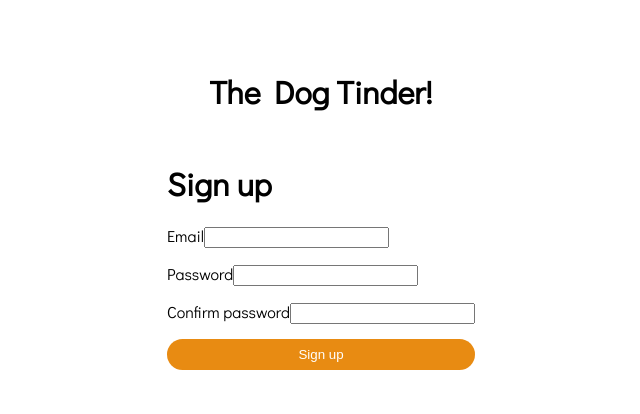
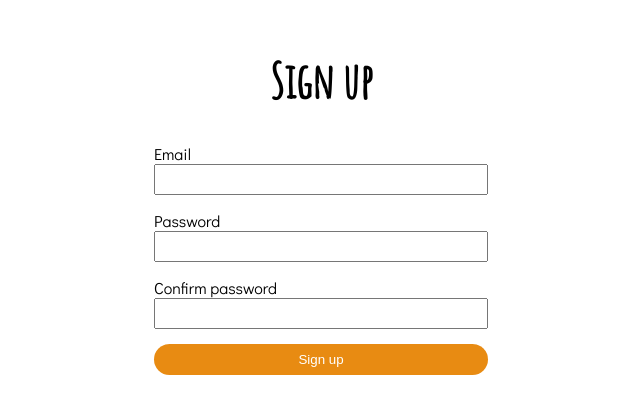
Before and after one commit to Nokeed24/week4-project, a React (Create React App) app in the folder frontend/: page /signup in a window 1280 px wide. Shown: the part 164-578 px from the top of the page, without its empty margins (319-959 px from the left). Built offline with nearby package versions, Linux system fonts and the light colour scheme; the HTML template or start-up script is replaced by a standard one.

Commit message:
added css to signup and little on homepage

```diff
--- a/frontend/src/App.js
+++ b/frontend/src/App.js
@@ -10,7 +10,6 @@ class App extends Component {
     return (
       <Router>
         <div className="App">
-          <h1 className="title"> The Dog Tinder!</h1>
           <Route exact path='/main' component={Board} />
           <Route exact path='/' render={ () => <Redirect to='/main' /> } />
           <Route exact path='/login' component={LoginPage} />
--- a/frontend/src/components/Image.css
+++ b/frontend/src/components/Image.css
@@ -6,3 +6,17 @@
   object-fit: scale-down;
   border-radius: 10px;
 }
+
+.title {
+    font-family: 'Amatic SC', cursive;
+    font-size: 3em;
+    margin-top: 0;
+    display: flex;
+    justify-content: center;
+}
+
+.breed {
+    display: flex;
+    justify-content: center;
+    font-size: 20px;
+}
--- a/frontend/src/components/Image.js
+++ b/frontend/src/components/Image.js
@@ -16,8 +16,9 @@ class Image extends PureComponent {
     const {breed, url} = this.props
     return (
       <div>
+        <h1 className="title"> The Dog Tinder!</h1>
         <img className='image' src={url} alt='Dogs'/>
-        <p>{breed}</p>
+        <p className='breed'>{breed.charAt(0).toUpperCase() + breed.slice(1)}</p>
       </div>
     )
   }
--- a/frontend/src/components/LoginPage.css
+++ b/frontend/src/components/LoginPage.css
@@ -1,7 +1,6 @@
 .greeting {
     font-family: 'Amatic SC', cursive;
     font-size: 3em;
-    /* margin-bottom: 0; */
     margin-top: 0;
 }
 
--- a/frontend/src/components/SignUpForm.css
+++ b/frontend/src/components/SignUpForm.css
@@ -0,0 +1,41 @@
+.form-signup {
+    display: flex;
+    flex-direction: column;
+    justify-content: center;
+    align-items: center;
+    width: 100%;
+}
+
+.email {
+    display: flex;
+    width: 326px;
+    height: 25px;
+}
+
+.password {
+    display: flex;
+    width: 326px;
+    height: 25px;
+}
+
+.confirmPassword {
+    display: flex;
+    width: 326px;
+    height: 25px;
+}
+
+.password-div {
+    margin-top: 15px;
+}
+
+.password:focus {
+    outline: none;
+}
+
+.email:focus {
+    outline: none;
+}
+
+.confirmPassword:focus {
+    outline: none;
+}
--- a/frontend/src/components/SignUpForm.js
+++ b/frontend/src/components/SignUpForm.js
@@ -19,7 +19,7 @@ export default class SignUpForm extends PureComponent {
 
  	render() {
 	 	return (
-	 		<form onSubmit={this.handleSubmit}>
+	 		<form classname='form-signup' onSubmit={this.handleSubmit}>
 	 			<div className='email-div'>
 	 				<label htmlFor="email">Email</label>
 	 				<input type="email" name="email" className="email" value={
--- a/frontend/src/components/SignupPage.css
+++ b/frontend/src/components/SignupPage.css
@@ -0,0 +1,12 @@
+h1 {
+    font-family: 'Amatic SC', cursive;
+    font-size: 3em;
+    margin-top: 0;
+}
+
+.signup-div {
+    display: flex;
+    flex-direction: column;
+    justify-content: center;
+    align-items: center;
+}
--- a/frontend/src/components/SignupPage.js
+++ b/frontend/src/components/SignupPage.js
@@ -3,7 +3,7 @@ import {connect} from 'react-redux'
 import {signup} from '../actions/users'
 import SignUpForm from './SignUpForm'
 import {Redirect} from 'react-router-dom'
-// import './SignupPage.css'
+import './SignupPage.css'
 
 
 class SignupPage extends PureComponent {
```
Also changed, not shown: frontend/src/lib/functions.js (line endings or trailing spaces).
